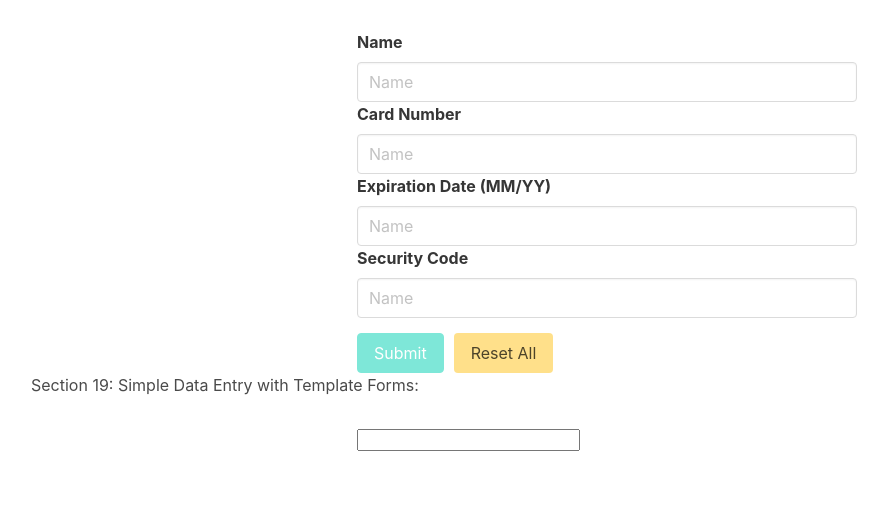
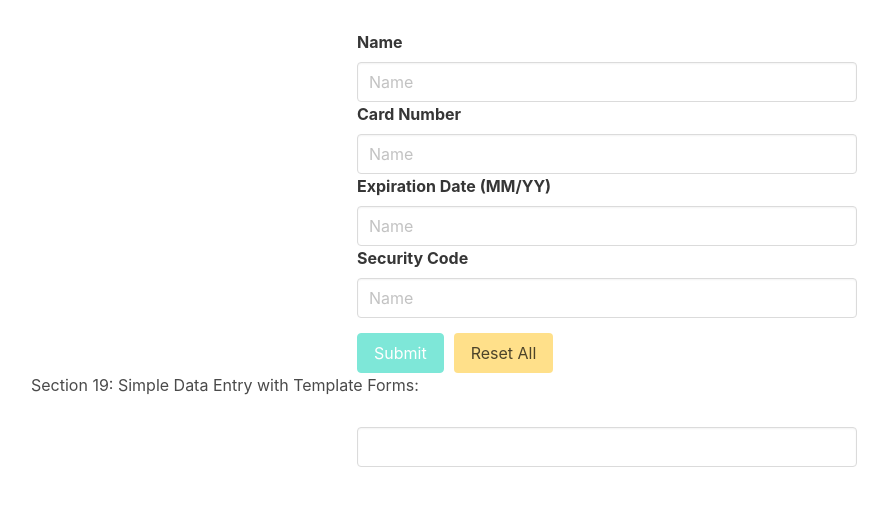
Before and after one commit to HennadiiZ/ang_ud_creditcard_18, an Angular app: page / in a window 1280 px wide. Shown: the top 506 px of the page, without its empty margins (33-921 px from the left). Built offline with nearby package versions, Linux system fonts and the light colour scheme.

Commit message:
Two Way Binding Syntax

```diff
--- a/src/app/app.component.ts
+++ b/src/app/app.component.ts
@@ -39,6 +39,6 @@ export class AppComponent {
 
   // =========== // Section 19: Simple Data Entry with Template Forms
   // 246. Basic Template Form Setup
-  //
+  // 247. Two Way Binding Syntax
 
 }
--- a/src/app/card-form/card-form.component.html
+++ b/src/app/card-form/card-form.component.html
@@ -14,10 +14,9 @@
 
 <form >
   <input
+    class="input"
     name="email"
+    [(ngModel)]="email"
   >
-  <!-- {{ email }} -->
+  {{ email }}
 </form>
-
-
-<!-- [(ngModel)]="email" -->
--- a/src/app/card-form/card-form.component.ts
+++ b/src/app/card-form/card-form.component.ts
@@ -54,4 +54,7 @@ export class CardFormComponent implements OnInit {
     this.cardForm.reset();
   }
 
+  //=========// Section 19: Simple Data Entry with Template Forms:
+  email!: string;
+
 }
--- a/src/app/date-form-control.ts
+++ b/src/app/date-form-control.ts
@@ -31,6 +31,4 @@ export class DateFormControl extends FormControl {
     super.setValue(value, { ...options, emitModelToViewChange: true });
 
   }
-
-
 }
```
